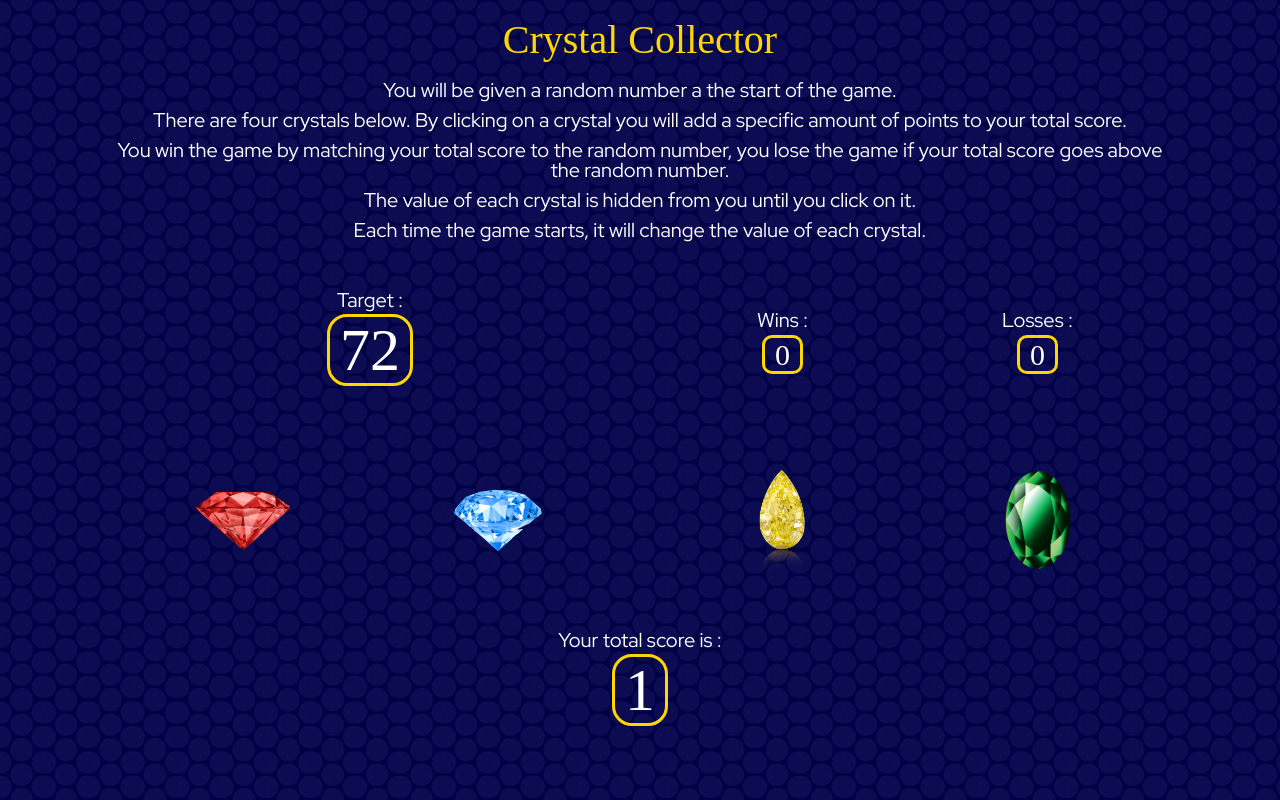
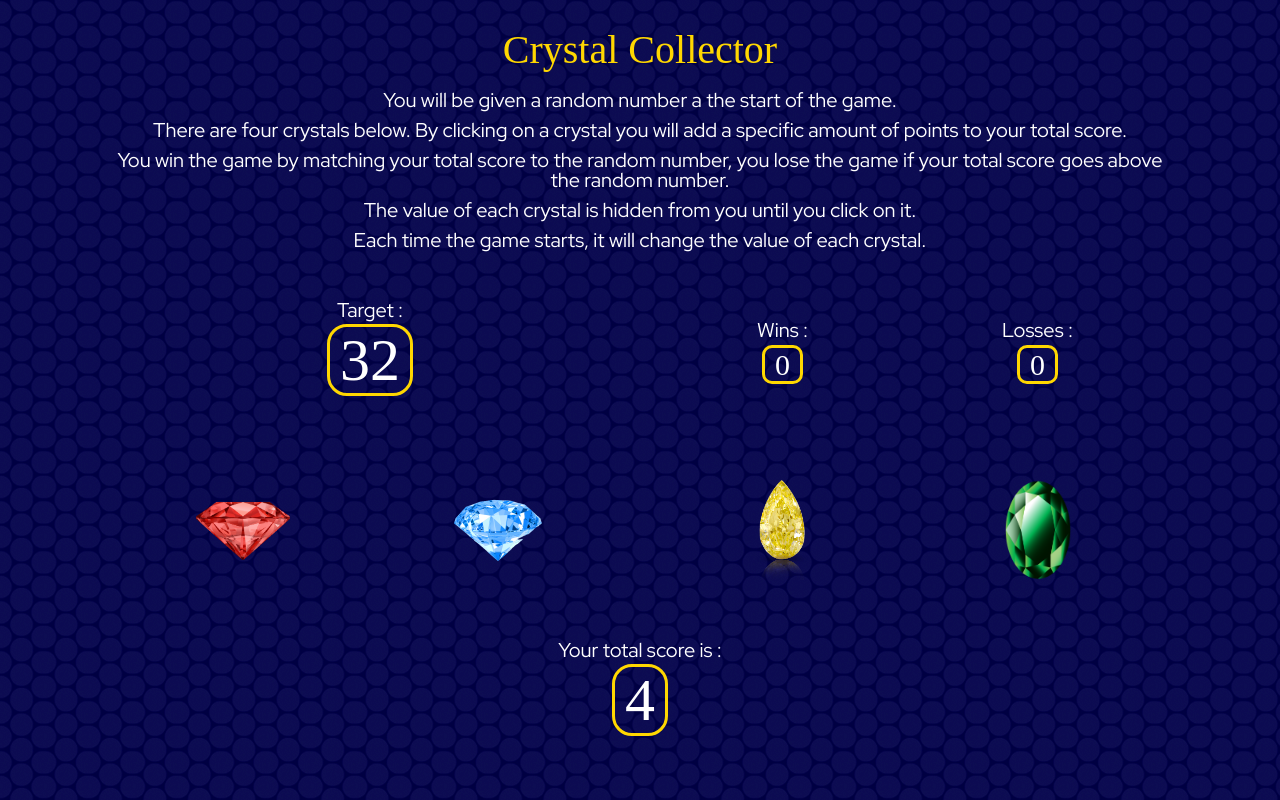
Before and after one commit to erkartali/unit-4-game, a plain HTML site: page index.html in a window 1280 px wide. Both pictures are taken after a click on the element 242 px from the left and 520 px from the top of the page. Drawn offline with nearby package versions, Linux system fonts and the light colour scheme; a web font is replaced by a local one.

Commit message:
finished the reset function

```diff
--- a/assets/css/style.css
+++ b/assets/css/style.css
@@ -11,6 +11,7 @@ body {
 h1 {
     font-size: 40px;
     color: gold;
+    margin-top: 30px;
 }
 
 span, .target {
--- a/assets/javascript/game.js
+++ b/assets/javascript/game.js
@@ -21,22 +21,29 @@ var lossesHTML = $('.losses')
 
 
 var randomize = () => {
+    targetNum = Math.floor(Math.random() * 101) + 19;
+    redNum = Math.floor(Math.random() * 12) + 1;
+    blueNum = Math.floor(Math.random() * 12) + 1;
+    yellowNum = Math.floor(Math.random() * 12) + 1;
+    greenNum = Math.floor(Math.random() * 12) + 1;
+    totalScore = 0;
+    $(totalScoreHTML).html(totalScore);
     $(targetNumHTML).html(targetNum);
 }
 
 var reset = () => {
     totalScore = 0;
-    randomize()
+    randomize();
 }
 
 var alerts = () => {
     if (totalScore === targetNum) {
-        setTimeout(() => { alert("You win player!") }, 500);
+        alert("You win!");
         wins++
         winsHTML.text(wins);
         reset();
     } else if (totalScore > targetNum) {
-        alert("You didn't math right!")
+        alert("You didn't math right!");
         losses++
         lossesHTML.html(losses);
         reset();
@@ -69,8 +76,9 @@ var addNums = () => {
 
         console.log('total score:', totalScore);
         $(totalScoreHTML).html(totalScore);
-        // alerts();
+        alerts();
       });
+
     $( ".blue" ).click(function() {
 
         var clickNum = $('.blue').attr('data-myValue');
@@ -80,7 +88,7 @@ var addNums = () => {
 
         console.log('total score:', totalScore);
         $(totalScoreHTML).html(totalScore);
-        // alerts();
+        alerts();
       });
     $( ".yellow" ).click(function() {
 
@@ -91,7 +99,7 @@ var addNums = () => {
 
         console.log('total score:', totalScore);
         $(totalScoreHTML).html(totalScore);
-        // alerts();
+        alerts();
       });
     $( ".green" ).click(function() {
 
@@ -102,10 +110,10 @@ var addNums = () => {
 
         console.log('total score:', totalScore);
         $(totalScoreHTML).html(totalScore);
-        // alerts();
+        alerts();
       });
       $(totalScoreHTML).html(totalScore);
-      alerts();
+    //   alerts();
 
 
 }
```
